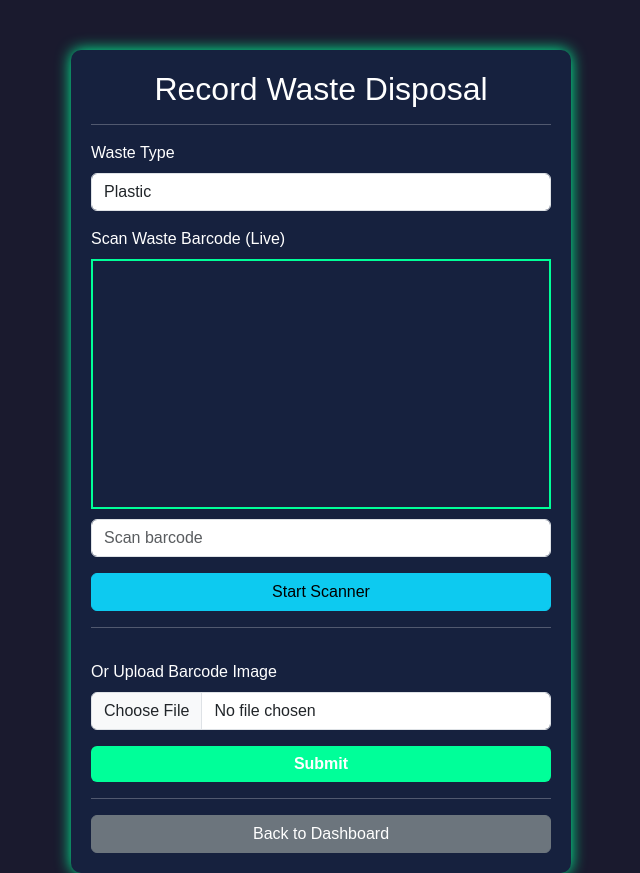
After one commit to dilepBabu/smartdustbin, a Django app: page /record/ in a window 1280 px wide. The commit adds this page. Shown: the whole page, without its empty margins (319-959 px from the left). Run offline with Django 5.2, Linux system fonts and the light colour scheme; the visitor is signed in with stand-in values (Sample User, id 1); some libraries are stand-ins or nearby versions.

Commit message:
demoproject

```diff
--- /dev/null
+++ b/wasteapp/forms.py
@@ -0,0 +1,18 @@
+from django import forms
+from .models import WasteDisposalRecord
+
+class WasteDisposalForm(forms.ModelForm):
+    barcode_image = forms.ImageField(required=False)  # ✅ Allow image upload
+
+    class Meta:
+        model = WasteDisposalRecord
+        fields = ['waste_type', 'barcode_image']
+        widgets = {
+            'waste_type': forms.Select(choices=[
+                ('Plastic', 'Plastic'),
+                ('Paper', 'Paper'),
+                ('Glass', 'Glass'),
+                ('Metal', 'Metal'),
+                ('Organic', 'Organic'),
+            ], attrs={'class': 'form-control'})
+        }
--- a/wasteapp/models.py
+++ b/wasteapp/models.py
@@ -1,5 +1,6 @@
 from django.db import models
 from django.contrib.auth.models import User
+
 
 class UserProfile(models.Model):
     user = models.OneToOneField(User, on_delete=models.CASCADE)
@@ -17,12 +18,14 @@ class WasteBin(models.Model):
     def __str__(self):
         return self.location
 
-class WasteDisposal(models.Model):
-    user = models.ForeignKey(UserProfile, on_delete=models.CASCADE)
-    bin = models.ForeignKey(WasteBin, on_delete=models.CASCADE)
-    weight = models.FloatField()
+class WasteDisposalRecord(models.Model):
+    user = models.ForeignKey(User, on_delete=models.CASCADE)
+    name = models.CharField(max_length=100, null=True, blank=True)
+    barcode_id = models.CharField(max_length=100, null=True, blank=True)
+    barcode_image = models.ImageField(upload_to='barcodes/', null=True, blank=True)  # ✅ Store barcode image
+    waste_type = models.CharField(max_length=50)
+    credits_earned = models.IntegerField(default=0)
     timestamp = models.DateTimeField(auto_now_add=True)
-    credits_earned = models.IntegerField()
 
     def __str__(self):
-        return f"{self.user.user.username} - {self.bin.location} - {self.credits_earned} credits"
+        return f"{self.name} - {self.waste_type} - {self.timestamp}"
--- /dev/null
+++ b/wasteapp/templates/wasteapp/record_waste.html
@@ -0,0 +1,148 @@
+<!DOCTYPE html>
+<html lang="en">
+<head>
+    <meta charset="UTF-8">
+    <meta name="viewport" content="width=device-width, initial-scale=1.0">
+    <title>Waste Disposal</title>
+    <link rel="stylesheet" href="https://cdn.jsdelivr.net/npm/bootstrap@5.3.0/dist/css/bootstrap.min.css">
+    <script src="https://cdnjs.cloudflare.com/ajax/libs/quagga/0.12.1/quagga.min.js"></script>
+    <style>
+        body {
+            background: #1a1a2e;
+            color: white;
+            font-family: Arial, sans-serif;
+        }
+        .form-container {
+            max-width: 500px;
+            margin: auto;
+            background: #16213e;
+            padding: 20px;
+            border-radius: 10px;
+            box-shadow: 0px 0px 15px #00ff99;
+            margin-top: 50px;
+        }
+        .btn-primary {
+            background: #00ff99;
+            border: none;
+            font-weight: bold;
+        }
+        .btn-primary:hover {
+            background: #00cc77;
+        }
+        #reader {
+            width: 100%;
+            height: 250px;
+            border: 2px solid #00ff99;
+            margin-bottom: 10px;
+        }
+    </style>
+</head>
+<body>
+    <div class="container">
+        <div class="form-container">
+            <h2 class="text-center">Record Waste Disposal</h2>
+            <hr>
+
+            {% if messages %}
+                {% for message in messages %}
+                    <div class="alert alert-success">{{ message }}</div>
+                {% endfor %}
+            {% endif %}
+            <form method="POST" enctype="multipart/form-data">
+                {% csrf_token %}
+
+                <!-- Waste Type Dropdown -->
+                <label class="form-label">Waste Type</label>
+                {{ form.waste_type }}
+
+                <!-- Live Barcode Scanner -->
+                <label class="form-label mt-3">Scan Waste Barcode (Live)</label>
+                <div id="reader"></div>
+                <input type="text" id="barcode" name="barcode" class="form-control" placeholder="Scan barcode" readonly>
+
+                <button type="button" class="btn btn-info w-100 mt-3" id="scanner-button">Start Scanner</button>
+
+                <hr>
+
+                <!-- Image Upload for Barcode -->
+                <label class="form-label mt-3">Or Upload Barcode Image</label>
+                <input type="file" name="barcode_image" class="form-control">
+
+                <button type="submit" class="btn btn-primary w-100 mt-3">Submit</button>
+            </form>
+
+
+            <hr>
+            <a href="{% url 'dashboard' %}" class="btn btn-secondary w-100">Back to Dashboard</a>
+        </div>
+    </div>
+    <script>
+        let scanning = false;
+
+        function startScanner() {
+            if (scanning) return; // Prevent multiple scanners
+            scanning = true;
+
+            Quagga.init({
+                inputStream: {
+                    name: "Live",
+                    type: "LiveStream",
+                    constraints: {
+                        facingMode: "environment", // Use the back camera
+                        width: 400, // Reduce width for better focus
+                        height: 300
+                    },
+                    target: document.querySelector("#reader")
+                },
+                decoder: {
+                    readers: ["code_128_reader", "ean_reader", "ean_8_reader", "code_39_reader"],
+                    multiple: false  // Prevent multiple detections at once
+                },
+                locate: true,
+                frequency: 10, // Increase scan speed
+            }, function(err) {
+                if (err) {
+                    console.error("Scanner Error:", err);
+                    return;
+                }
+                Quagga.start();
+            });
+
+            Quagga.onDetected(function(result) {
+                let scannedCode = result.codeResult.code;
+                console.log("Scanned:", scannedCode);
+
+                if (scannedCode) {
+                    document.getElementById("barcode").value = scannedCode;  // Autofill barcode field
+                    Quagga.stop();  // Stop scanner after successful scan
+                    scanning = false;
+                    document.getElementById("scanner-button").innerText = "Scan Again";
+                    document.getElementById("scanner-button").disabled = false;
+                }
+            });
+
+            Quagga.onProcessed(function(result) {
+                if (result && result.boxes) {
+                    let drawingCtx = Quagga.canvas.ctx.overlay,
+                        drawingCanvas = Quagga.canvas.dom.overlay;
+
+                    drawingCtx.clearRect(0, 0, drawingCanvas.width, drawingCanvas.height);
+                    result.boxes.forEach(function(box) {
+                        Quagga.ImageDebug.drawPath(box, { x: 0, y: 1 }, drawingCtx, {
+                            color: "red",
+                            lineWidth: 2
+                        });
+                    });
+                }
+            });
+        }
+
+        document.getElementById("scanner-button").addEventListener("click", function () {
+            startScanner();
+            this.innerText = "Scanning...";
+            this.disabled = true;
+        });
+    </script>
+
+</body>
+</html>
--- a/wasteapp/templates/wasteapp/register.html
+++ b/wasteapp/templates/wasteapp/register.html
@@ -107,6 +107,10 @@
                     <button type="button" id="scanner-button" class="btn btn-secondary w-100">Start Scanner</button>
                     <input type="text" id="barcode" class="form-control mt-2" name="barcode_id"
                         placeholder="Barcode will appear here" readonly required>
+                    <!-- Button to upload image and scan -->
+                    <!-- <label class="form-label mt-3">Or Upload an Image to Scan</label>
+                    <input type="file" class="form-control" accept="image/*" onchange="scanFromImage(event)"> -->
+
                 </div>
 
                 <!-- Submit Button -->
@@ -117,7 +121,6 @@
                     Here</a></p>
         </div>
     </div>
-
     <!-- Barcode Scanner Script -->
     <script>
         let scanner = null;
@@ -149,6 +152,7 @@
             this.disabled = true;
         });
     </script>
+
 </body>
 
 </html>
--- a/wasteapp/urls.py
+++ b/wasteapp/urls.py
@@ -1,11 +1,12 @@
 from django.urls import path
 from .views import get_bins, record_waste, dashboard, user_login, register
-
+from django.contrib.auth import views as auth_views
 urlpatterns = [
     path('', user_login, name='login'),  # Default page is login
     path('register/', register, name='register'),
     path('bins/', get_bins, name='bins'),
     path('record/', record_waste, name='record_waste'),
     path('dashboard/', dashboard, name='dashboard'),
-    path('accounts/register/', register, name='register'),
+    path('register/', register, name='register'),
+     path('logout/', auth_views.LogoutView.as_view(next_page='/'), name='logout'),  # ✅
 ]
--- a/wasteapp/views.py
+++ b/wasteapp/views.py
@@ -1,12 +1,17 @@
 from django.shortcuts import render, redirect
 from rest_framework.decorators import api_view
 from rest_framework.response import Response
-from .models import WasteBin, WasteDisposal, UserProfile
+from .models import WasteBin, WasteDisposalRecord, UserProfile  # ✅ Removed 'WasteDisposal'
 from django.utils.timezone import now
 from django.contrib.auth import authenticate, login, logout,authenticate, get_backends
 from django.contrib.auth.decorators import login_required
 from django.contrib import messages
 from django.contrib.auth.models import User
+import cv2
+import numpy as np
+from pyzbar.pyzbar import decode
+from PIL import Image
+from .forms import WasteDisposalForm
 @api_view(['GET'])
 def get_bins(request):
     bins = WasteBin.objects.all().values()
@@ -42,15 +47,24 @@ def user_login(request):
             return redirect('dashboard')
     return render(request, 'wasteapp/login.html')
 
-@login_required
-def dashboard(request):
-    return render(request, 'wasteapp/dashboard.html')
+
 
 def user_logout(request):
     logout(request)
     return redirect('login')
+
+@login_required
 def dashboard(request):
-    return render(request, 'wasteapp/dashboard.html')
+    user_profile = UserProfile.objects.get(user=request.user)
+    disposal_history = WasteDisposalRecord.objects.filter(user=request.user).order_by('-timestamp')  # Fetch history
+
+    context = {
+        'username': request.user.username,
+        'barcode_id': user_profile.barcode_id,
+        'total_credits': user_profile.credits,
+        'disposal_history': disposal_history,  # Pass records to template
+    }
+    return render(request, 'wasteapp/dashboard.html', context)
 
 def register(request):
     if request.method == 'POST':
@@ -80,3 +94,54 @@ def register(request):
         return redirect('dashboard')
 
     return render(request, 'wasteapp/register.html')
+
+
+@login_required
+def record_waste(request):
+    if request.method == 'POST':
+        form = WasteDisposalForm(request.POST, request.FILES)
+        barcode_value = request.POST.get('barcode', '')  # Get scanned barcode
+
+        if form.is_valid():
+            waste_disposal = form.save(commit=False)
+            waste_disposal.user = request.user
+            waste_disposal.name = request.user.username
+
+            # If barcode is scanned using live camera
+            if barcode_value:
+                waste_disposal.barcode_id = barcode_value
+
+            # If barcode image is uploaded, extract barcode
+            elif 'barcode_image' in request.FILES:
+                image = request.FILES['barcode_image']
+                barcode = extract_barcode_from_image(image)
+                if barcode:
+                    waste_disposal.barcode_id = barcode
+                else:
+                    messages.error(request, "No barcode detected in the image.")
+                    return redirect('record_waste')
+
+            waste_disposal.credits_earned = 5
+            waste_disposal.save()
+
+            # Update user credits
+            user_profile = UserProfile.objects.get(user=request.user)
+            user_profile.credits += 5
+            user_profile.save()
+
+            messages.success(request, "Waste disposal recorded successfully!")
+            return redirect('dashboard')
+    else:
+        form = WasteDisposalForm()
+
+    return render(request, 'wasteapp/record_waste.html', {'form': form})
+
+# ✅ Function to extract barcode from an uploaded image
+def extract_barcode_from_image(image):
+    img = Image.open(image)
+    img = cv2.cvtColor(np.array(img), cv2.COLOR_RGB2GRAY)  # Convert to grayscale
+    barcodes = decode(img)
+
+    if barcodes:
+        return barcodes[0].data.decode('utf-8')  # ✅ Return barcode text
+    return None
```
Also changed, not shown: smartwaste/settings.py (+5 -9 lines), wasteapp/admin.py (+7 -3 lines), wasteapp/templates/wasteapp/dashboard.html (+51 -15 lines), media/barcodes/idcarc2.jpg (added), media/barcodes/idcarc2_zHZASsI.jpg (added), media/barcodes/idcard3.jpg (added), wasteapp/migrations/0002_wastedisposalrecord_delete_wastedisposal.py (added), wasteapp/migrations/0003_wastedisposalrecord_barcode_id_and_more.py (added), wasteapp/migrations/0004_wastedisposalrecord_barcode_image.py (added).
